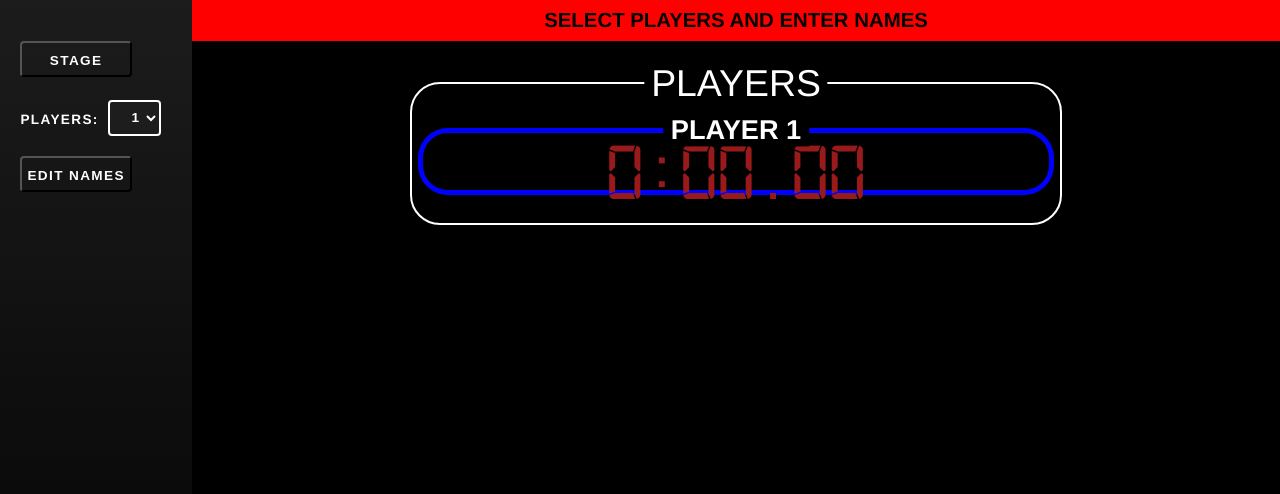
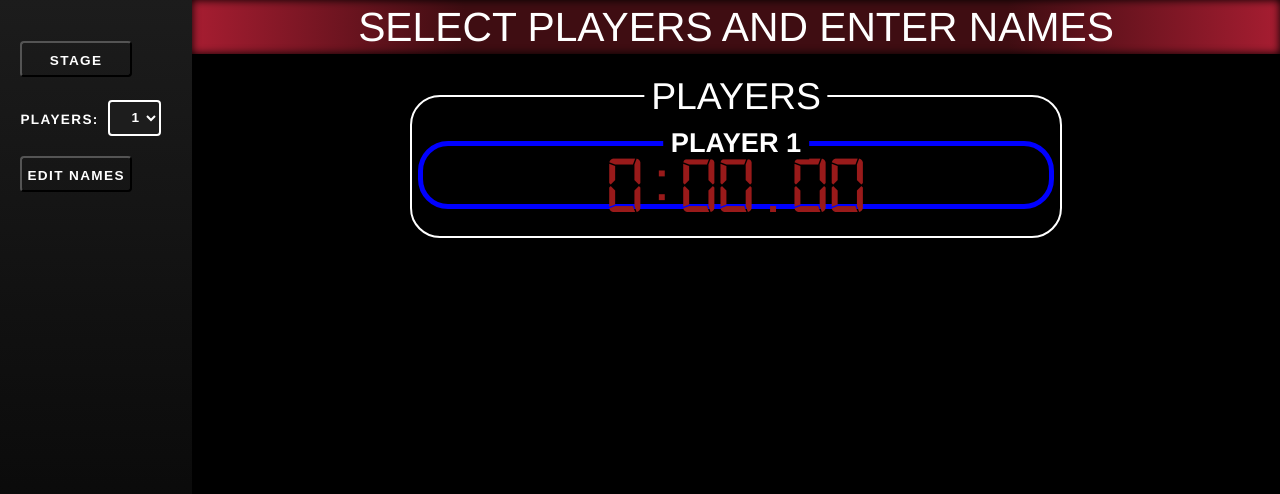
Before and after one commit to trunklebob/cube-timer, a website: page public/index.html in a window 1280 px wide. Drawn offline with nearby package versions, Linux system fonts and the light colour scheme; no server answers.

Commit message:
styling added to banner

```diff
--- a/public/app.js
+++ b/public/app.js
@@ -22,16 +22,35 @@ let numPlayers = 1;
 let playersRemaining = players.length;
 const timers = document.getElementById('timers-display');
 let bannerValues = [
-	{ color: 'red', text: 'select players and enter names' },
-	{ color: 'yellow', text: 'players get ready' },
-	{ color: 'green', text: 'solve!!' },
-	{ color: 'dodgerblue', text: 'awaiting final results from judges' },
-	{ color: 'purple', text: 'Final results: the winner is ' }
+	{
+		color:
+			'linear-gradient(to right, rgb(167, 29, 49), rgb(63, 13, 18), rgb(63, 13, 18), rgb(63, 13, 18), rgb(167, 29, 49))',
+		text: 'select players and enter names'
+	},
+	{
+		color: 'linear-gradient(to right, rgb(236,159,5), rgb(255,78,0), rgb(255,78,0), rgb(255,78,0), rgb(236,159,5))',
+		text: 'players, get ready!'
+	},
+	{
+		color:
+			'linear-gradient(to right, rgb(99,212,113), rgb(35,51,41), rgb(35,51,41), rgb(35,51,41), rgb(99,212,113))',
+		text: 'solve!!!'
+	},
+	{
+		color:
+			'linear-gradient(to right, rgb(0,159,253), rgb(42,42,114), rgb(42,42,114), rgb(42,42,114), rgb(0,159,253))',
+		text: 'awaiting final results from judges'
+	},
+	{
+		color:
+			'linear-gradient(to right, rgb(164,80,139), rgb(95,10,135), rgb(95,10,135), rgb(95,10,135), rgb(164,80,139))',
+		text: 'the winner is '
+	}
 ];
 let banner = [ document.getElementById('banner'), document.getElementById('banner-text') ];
 
 createPlayers(numPlayers);
-banner[0].style.backgroundColor = bannerValues[0].color;
+banner[0].style.backgroundImage = bannerValues[0].color;
 banner[1].innerHTML = bannerValues[0].text;
 
 document.getElementById('name-modal-save').addEventListener('click', () => {
@@ -44,13 +63,17 @@ document.getElementById('penalty-modal-save').addEventListener('click', () => {
 
 document.getElementById('num-players').addEventListener('click', () => {
 	numPlayers = document.getElementById('num-players').value;
-	banner[0].style.backgroundColor = bannerValues[0].color;
+	banner[0].style.backgroundImage = bannerValues[0].color;
 	banner[1].innerHTML = bannerValues[0].text;
 	newGame();
 });
 
 document.getElementById('btnStage').addEventListener('click', () => {
-	banner[0].style.backgroundColor = bannerValues[1].color;
+	if (nameModal.style.display === 'block') {
+		saveNames();
+		nameModal.style.display = 'none';
+	}
+	banner[0].style.backgroundImage = bannerValues[1].color;
 	banner[1].innerHTML = bannerValues[1].text;
 	document.getElementById('num-players').disabled = true;
 	penaltyModal.style.display = 'none';
@@ -63,7 +86,7 @@ document.getElementById('btnStage').addEventListener('click', () => {
 	});
 	setTimeout(() => {
 		socket.emit('simulate', { players, maxLength: 5 });
-		banner[0].style.backgroundColor = bannerValues[2].color;
+		banner[0].style.backgroundImage = bannerValues[2].color;
 		banner[1].innerHTML = bannerValues[2].text;
 	}, 2000);
 });
@@ -175,7 +198,7 @@ function gameOver(donePlayers) {
 	setTimeout(showRankings, 750);
 	document.getElementById('num-players').disabled = false;
 	penaltyModal.style.display = 'block';
-	banner[0].style.backgroundColor = bannerValues[3].color;
+	banner[0].style.backgroundImage = bannerValues[3].color;
 	banner[1].innerHTML = bannerValues[3].text;
 }
 
@@ -214,8 +237,8 @@ function assessPenalty() {
 		document.getElementById('timers-display').innerHTML = resultsHTML;
 	});
 	showRankings();
-	banner[0].style.backgroundColor = bannerValues[4].color;
-	banner[1].innerHTML = bannerValues[4].text + sortedPlayers[0].name;
+	banner[0].style.backgroundImage = bannerValues[4].color;
+	banner[1].innerHTML = bannerValues[4].text + sortedPlayers[0].name + '!';
 }
 
 function sortTimes(players) {
--- a/public/style.css
+++ b/public/style.css
@@ -56,23 +56,26 @@ body {
 #banner {
 	width: 85%;
 	position: fixed;
-	height: 3rem;
+	height: 4rem;
+	-moz-box-shadow: inset 0 0 10px #000000;
+	-webkit-box-shadow: inset 0 0 10px #000000;
+	box-shadow: inset 0 0 9px #000000;
 }
 #banner-text {
 	top: 50%;
 	left: 50%;
 	transform: translate(-50%, -50%);
 	position: absolute;
-	font-size: 1.5rem;
-	font-weight: 700;
-	color: black;
+	font-size: 3rem;
+	font-weight: 500;
+	white-space: nowrap;
 }
 #timers,
 #results {
 	border: white 2px solid;
 	border-radius: 30px;
 	padding: 1.25rem 0 0rem 0;
-	margin: 6rem 20%;
+	margin: 7rem 20%;
 	position: relative;
 	height: auto;
 	width: 60%;
```
